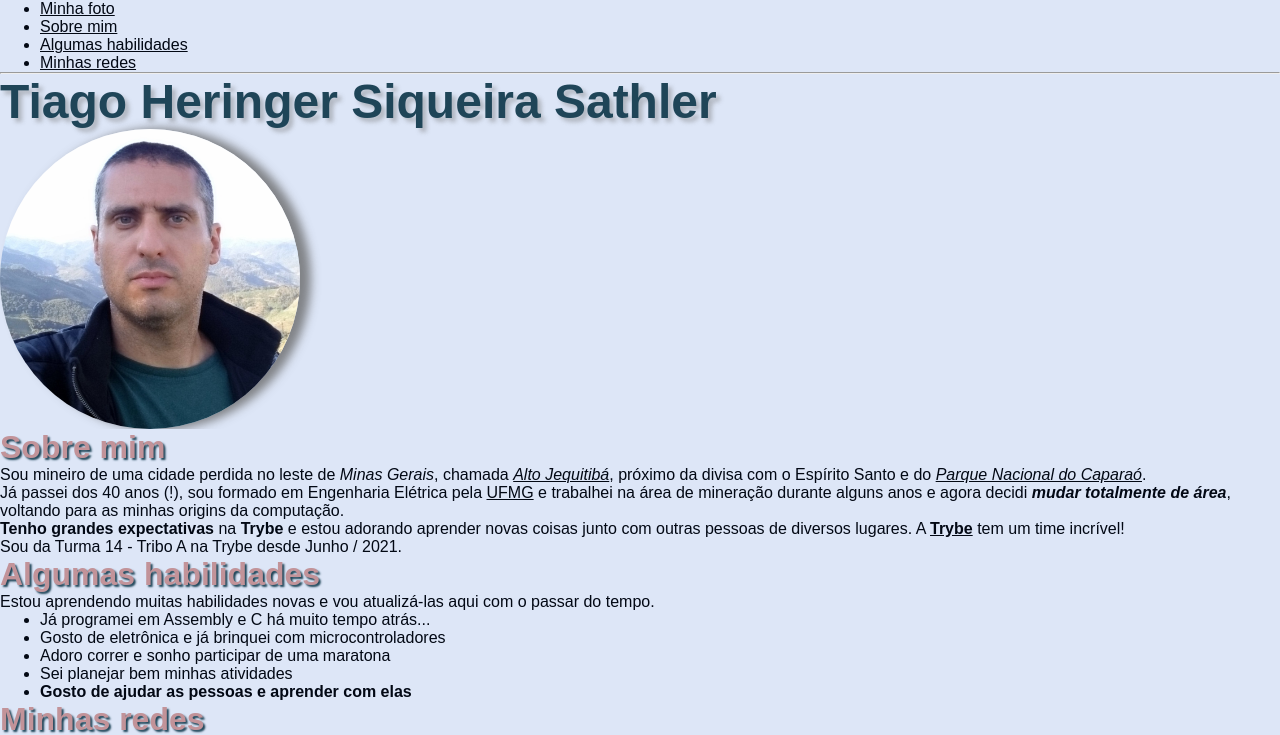
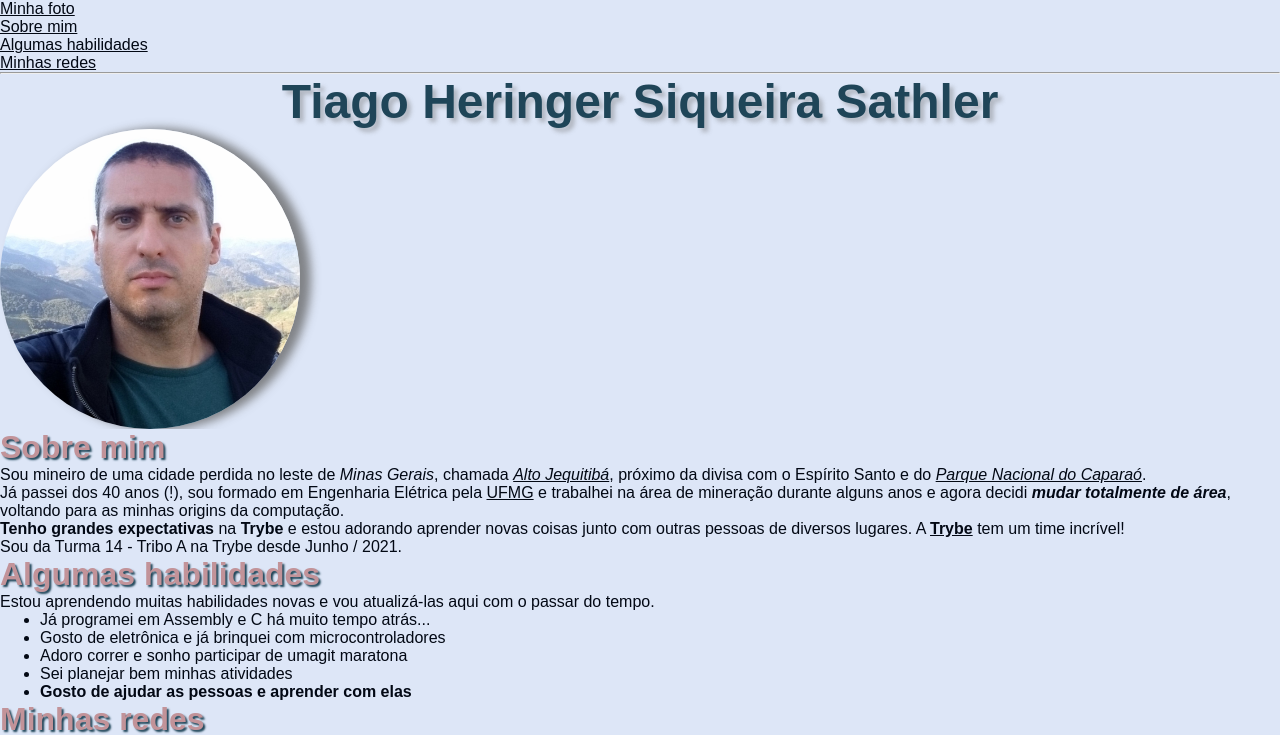
Before and after one commit to tiagosathler/tiagosathler.github.io, a plain HTML site: page index.html in a window 1280 px wide. Shown: the top 735 px of the page. Drawn offline with Linux system fonts and the light colour scheme.

Commit message:
Alteração nos links para divs

```diff
--- a/index.html
+++ b/index.html
@@ -12,13 +12,27 @@
 </head>
 
 <body>
-	<div>
-		<ul>
-			<li><a href="#foto">Minha foto</a></li>
-			<li><a href="#sobre">Sobre mim</a></li>
-			<li><a href="#habilidades">Algumas habilidades</a></li>
-			<li><a href="#links">Minhas redes</a></li>
-		</ul>
+	<div class="header">
+		<div class="link-reader">
+			<p>
+				<a href="#foto">Minha foto</a>
+			</p>
+		</div>
+		<div class="link-reader">
+			<p>
+				<a href="#sobre">Sobre mim</a>
+			</p>
+		</div>
+		<div class="link-reader">
+			<p>
+				<a href="#habilidades">Algumas habilidades</a>
+			</p>
+		</div>
+		<div class="link-reader">
+			<p>
+				<a href="#links">Minhas redes</a>
+			</p>
+		</div>
 	</div>
 
 	<hr>
@@ -30,26 +44,37 @@
 
 	<div>
 		<h2 id="sobre" class="subtitulo">Sobre mim</h2>
-		<p>Sou mineiro de uma cidade perdida no leste de <em>Minas Gerais</em>, chamada <em><a
-					href="https://goo.gl/maps/DebkomfY3KbV7QhW9" target="_blank">Alto Jequitibá</a></em>, próximo da divisa com o
-			Espírito Santo e do <a href="https://www.icmbio.gov.br/parnacaparao/guia-do-visitante.html"
-				target="_blank"><em>Parque Nacional do Caparaó</em></a>.</p>
-		<p>Já passei dos 40 anos (!), sou formado em Engenharia Elétrica pela <a href="https://ufmg.br/"
-				target="_blank">UFMG</a> e trabalhei na área de mineração durante alguns anos e agora decidi <em><strong>mudar
-					totalmente de área</strong></em>, voltando para as minhas origins da computação.</p>
-		<p><strong>Tenho grandes expectativas</strong> na <strong>Trybe</strong> e estou adorando aprender novas coisas
+		<p>
+			Sou mineiro de uma cidade perdida no leste de <em>Minas Gerais</em>, chamada
+			<em><a href="https://goo.gl/maps/DebkomfY3KbV7QhW9" target="_blank">Alto Jequitibá</a></em>,
+			próximo da divisa com o Espírito Santo e do
+			<a href="https://www.icmbio.gov.br/parnacaparao/guia-do-visitante.html"
+				target="_blank"><em>Parque Nacional do Caparaó</em></a>.
+			</p>
+		<p>
+			Já passei dos 40 anos (!), sou formado em Engenharia Elétrica pela
+			<a href="https://ufmg.br/" target="_blank">UFMG</a> e trabalhei na área de mineração durante alguns anos e agora decidi
+			<em><strong>mudar totalmente de área</strong></em>, voltando para as minhas origins da computação.
+		</p>
+		<p>
+			<strong>Tenho grandes expectativas</strong> na <strong>Trybe</strong> e estou adorando aprender novas coisas
 			junto com outras pessoas de diversos lugares. A <strong><a href="https://www.betrybe.com/"
-					target="_blank">Trybe</a></strong> tem um time incrível!</p>
-		<p>Sou da Turma 14 - Tribo A na Trybe desde Junho / 2021.</p>
+					target="_blank">Trybe</a></strong> tem um time incrível!
+		</p>
+		<p>
+			Sou da Turma 14 - Tribo A na Trybe desde Junho / 2021.
+		</p>
 	</div>
 
 	<div>
 		<h2 id="habilidades" class="subtitulo">Algumas habilidades</h2>
-		<p>Estou aprendendo muitas habilidades novas e vou atualizá-las aqui com o passar do tempo.</p>
+		<p>
+			Estou aprendendo muitas habilidades novas e vou atualizá-las aqui com o passar do tempo.
+		</p>
 		<ul>
 			<li>Já programei em Assembly e C há muito tempo atrás...</li>
 			<li>Gosto de eletrônica e já brinquei com microcontroladores</li>
-			<li>Adoro correr e sonho participar de uma maratona</li>
+			<li>Adoro correr e sonho participar de umagit maratona</li>
 			<li>Sei planejar bem minhas atividades</li>
 			<li><strong>Gosto de ajudar as pessoas e aprender com elas</strong></li>
 		</ul>
--- a/style.css
+++ b/style.css
@@ -9,6 +9,7 @@
 }
 
 body {
+
 
 }
 
@@ -25,7 +26,7 @@ h1 {
     font-size: 48px;
     font-weight: 600;
     text-shadow: 4px 4px 4px #70707069;
-    text
+    text-align: center;
 
 }
 
@@ -33,5 +34,4 @@ h2 {
     color: #c29399;
     font-size: 32px;
     text-shadow: 2px 2px 2px #1f4558;
-
 }
```
